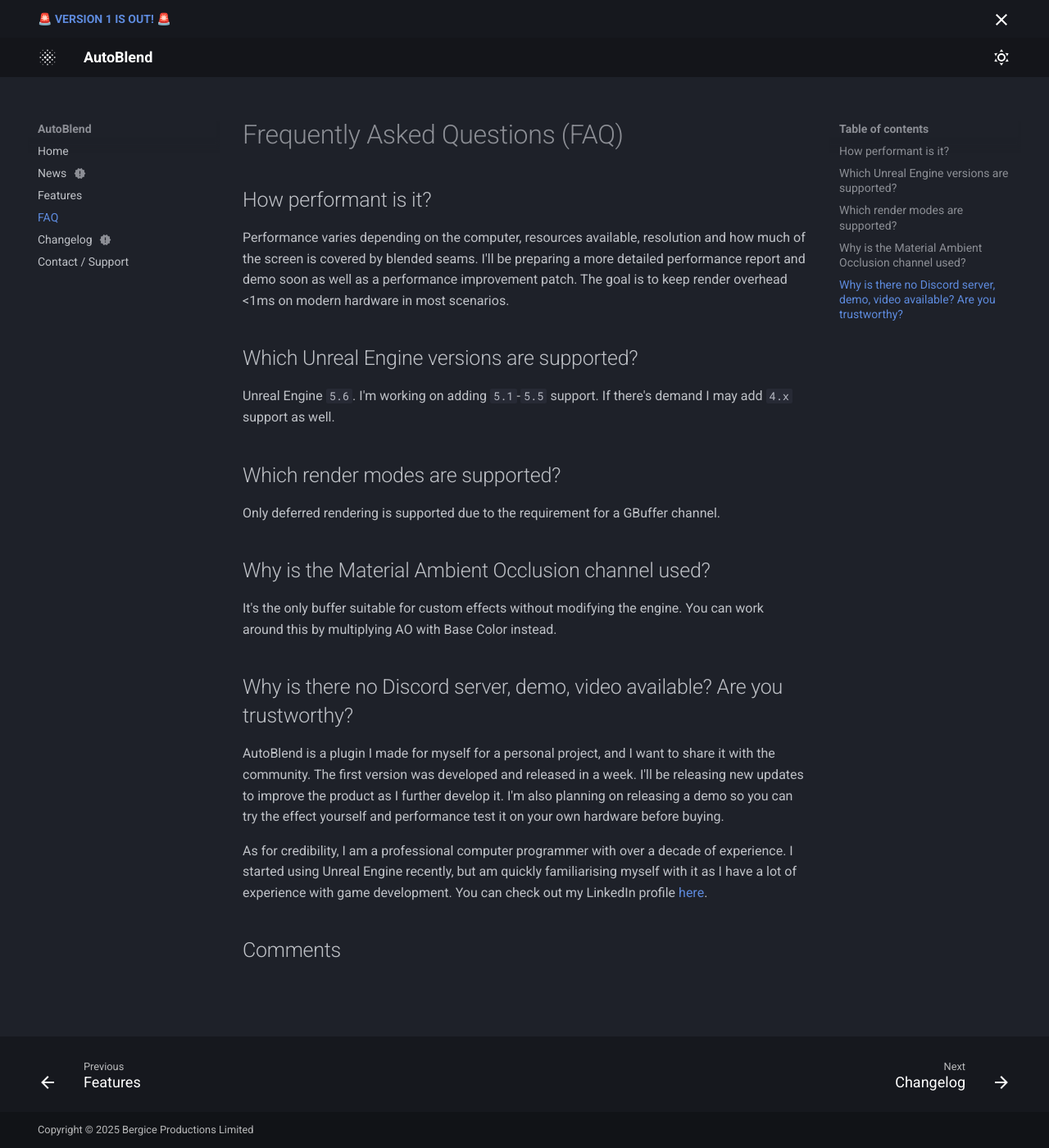
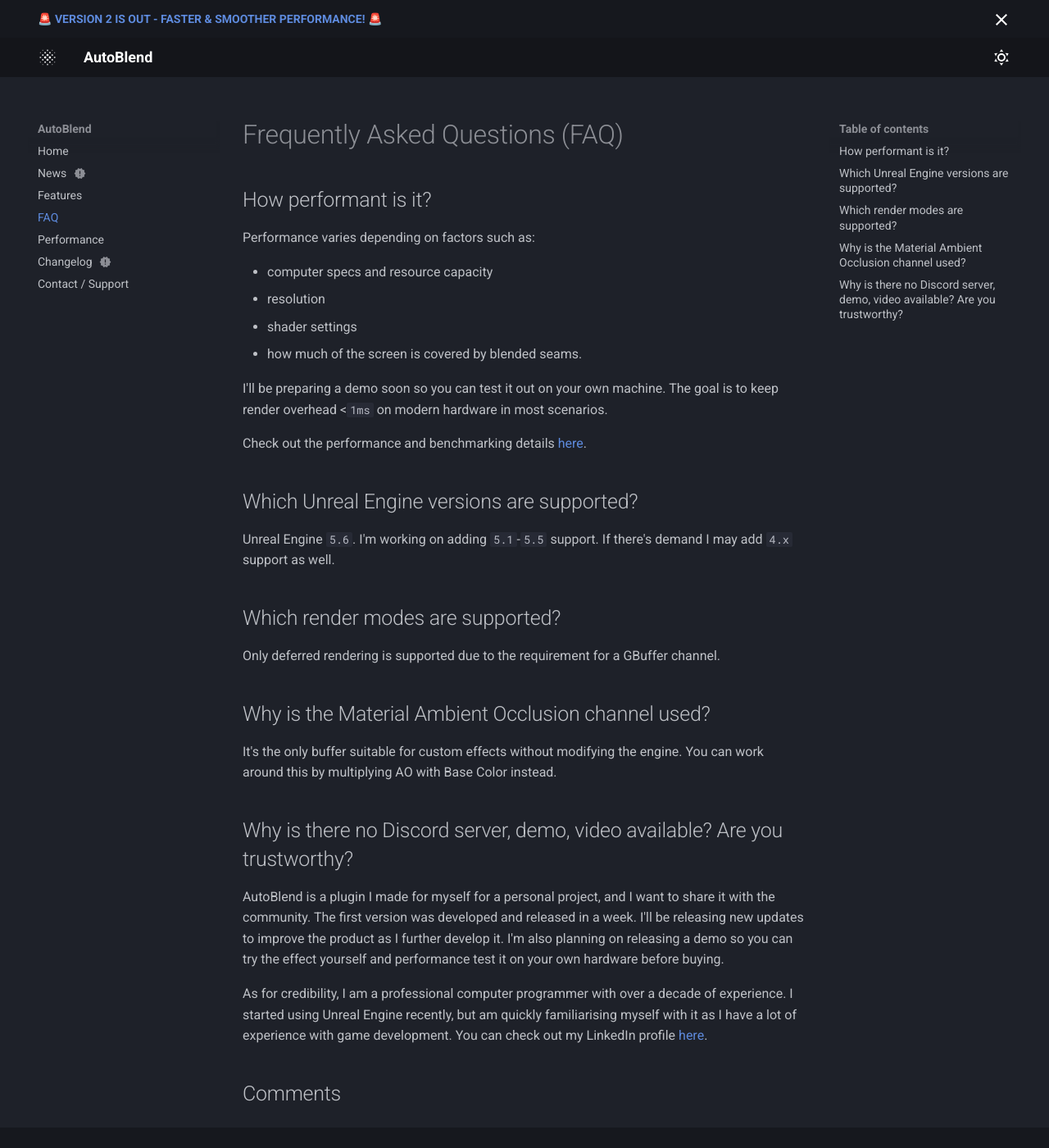
Before and after one commit to bergice/autoblend, an MkDocs documentation site: the page built from docs/faq.md, in a window 1280 px wide and 1400 px high. Shown: the whole window at 82% size. Built offline with MkDocs 1.6.1 and Material for MkDocs 9.7.7, drawn with Linux system fonts in a browser that asks for light colours; comment, search, counter and statistics services are not loaded.

```diff
--- a/docs/faq.md
+++ b/docs/faq.md
@@ -5,9 +5,17 @@ title: FAQ
 # Frequently Asked Questions (FAQ)
 
 ## How performant is it?
-Performance varies depending on the computer, resources available, resolution and how much of the screen is covered by blended seams.
-I'll be preparing a more detailed performance report and demo soon as well as a performance improvement patch.
-The goal is to keep render overhead <1ms on modern hardware in most scenarios.
+Performance varies depending on factors such as:
+
+* computer specs and resource capacity
+* resolution
+* shader settings
+* how much of the screen is covered by blended seams.
+
+I'll be preparing a demo soon so you can test it out on your own machine.
+The goal is to keep render overhead <`1ms` on modern hardware in most scenarios.
+
+Check out the performance and benchmarking details [here](performance.md).
 
 ## Which Unreal Engine versions are supported?
 Unreal Engine `5.6`. I'm working on adding `5.1`-`5.5` support. If there's demand I may add `4.x` support as well.
--- a/mkdocs.yml
+++ b/mkdocs.yml
@@ -41,12 +41,13 @@ nav:
 #  - Getting Started: getting-started.md
   - Features: features.md
   - FAQ: faq.md
+  - Performance: performance.md
   - Changelog: changelog.md
   - Contact / Support: contact.md
 extra:
   generator: false
   status:
-    new: VERSION 1 IS OUT!
+    new: VERSION 2 IS OUT - FASTER & SMOOTHER PERFORMANCE!
 #  social:
 #    - icon: fontawesome/link
 #      link: https://www.fab.com/listings/b474f704-c319-4fd0-87f3-651931da6b33
--- a/overrides/main.html
+++ b/overrides/main.html
@@ -1,7 +1,7 @@
 {% extends "base.html" %}
 
 {% block announce %}
-<title>VERSION 1 is out!</title>
+<title>VERSION 2 IS OUT - FASTER & SMOOTHER PERFORMANCE!</title>
 <!--<span>VERSION 3 is out!</span>-->
-🚨 <a href="/autoblend/blog/2025/08/20/autoblend-is-now-available-on-the-unreal-engine-fab-marketplace-/"><b>VERSION 1 IS OUT!</b></a> 🚨
+🚨 <a href="/autoblend/blog/2025/08/25/version-2-is-out-bringing-performance-improvements/"><b>VERSION 2 IS OUT - FASTER & SMOOTHER PERFORMANCE!</b></a> 🚨
 {% endblock %}
```
Also changed, not shown: docs/blog/posts/performance-improvements-and-downgrade.md (+2 -2 lines), docs/blog/posts/version-2.md (added, +13 -0 lines), docs/changelog.md (+6 -0 lines), docs/performance.md (added, +99 -0 lines).
